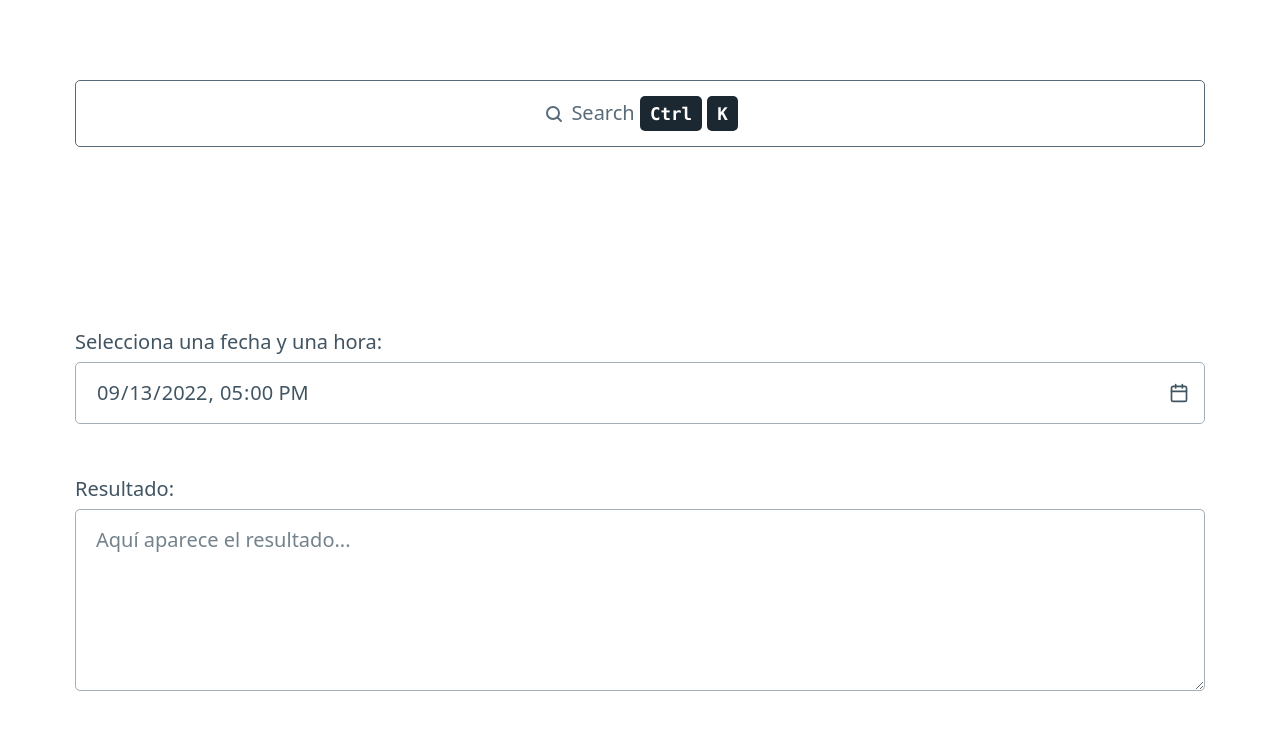
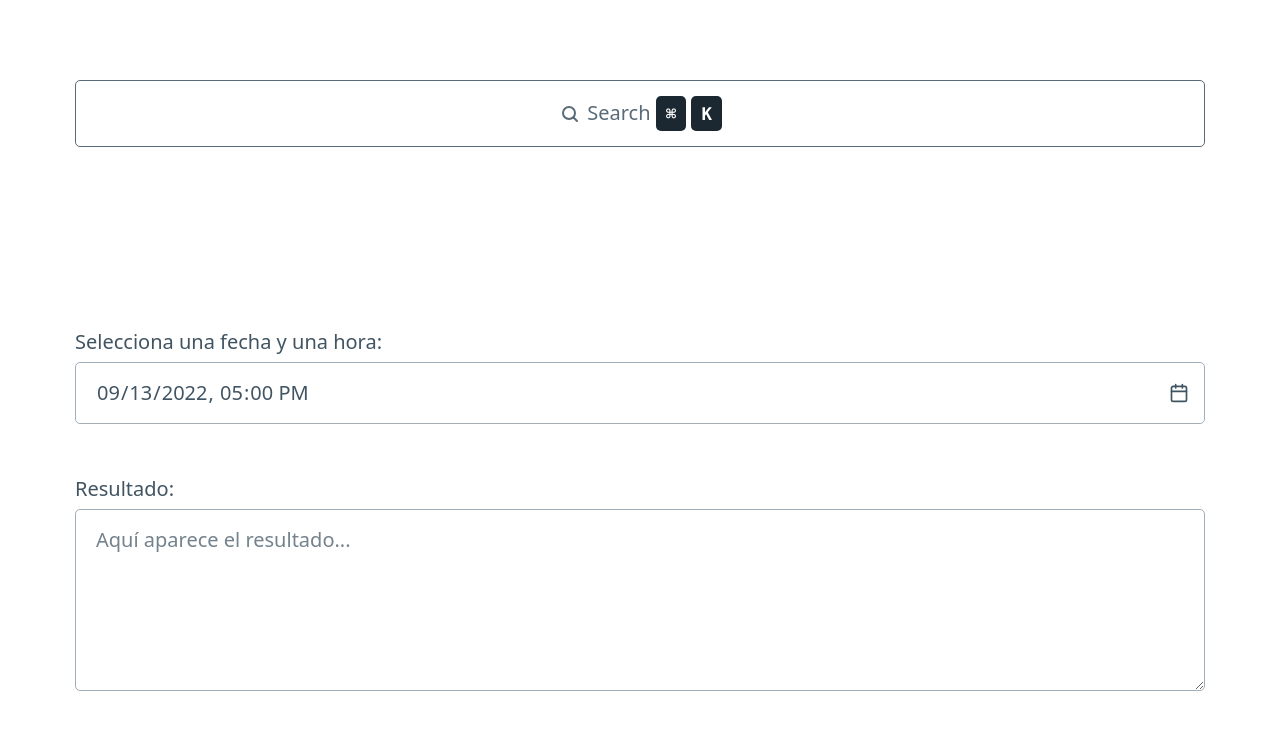
Before and after one commit to midudev/midu-timeszones-latam, a website built with Vite: page index.html in a window 1280 px wide. Built offline with nearby package versions, Linux system fonts and the light colour scheme.

Commit message:
update style kbd buttons

```diff
--- a/index.html
+++ b/index.html
@@ -34,7 +34,7 @@
 			        stroke-linejoin="round"/>
           </svg>
         <span>Search</span>
-        <span class="ml-auto flex-none pl-3 text-xs font-semibold"><kbd>Ctrl</kbd> <kbd>K</kbd></span>
+        <span class="ml-auto flex-none pl-3 text-xs font-semibold custom-group-kbd"><kbd class="custom-kbd">⌘</kbd> <kbd class="custom-kbd">K</kbd></span>
       </button>
     </header>
     <main class="container">
--- a/style.css
+++ b/style.css
@@ -17,6 +17,18 @@ body {
   width: auto;
   height: 48px;
   border-radius: 25px;
+}
+
+.custom-group-kbd {
+  display: flex;
+  flex-direction: row;
+  gap: 0.2rem;
+}
+
+.custom-kbd {
+  height: 28px;
+  display: flex;
+  align-items: center;
 }
 
 .search-list {
```
